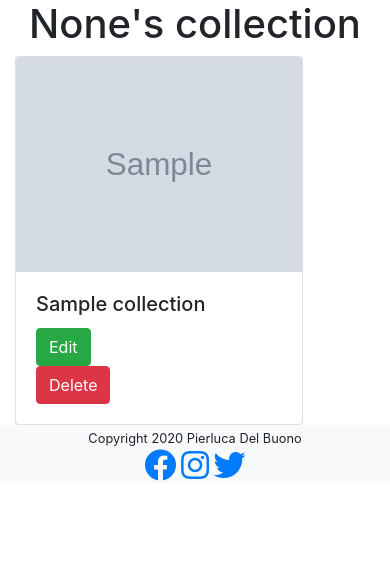
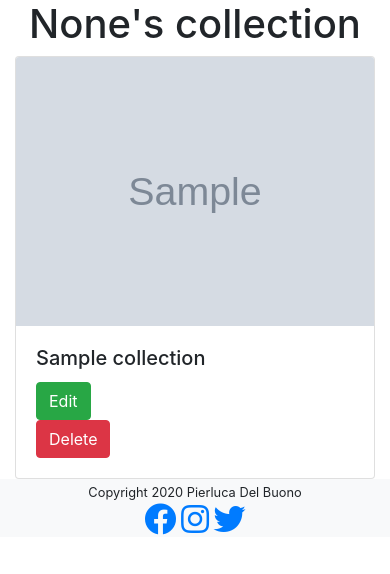
Before and after one commit to severian5it/BoardgameNerd, a Flask app: page /collection in a window 390 px wide. Shown: the part 59-633 px from the top of the page. Run offline with Flask 2, Linux system fonts and the light colour scheme; grey boxes marked "Sample" are stand-in pictures; a database or web service that is not in the repository returns one stand-in record (values such as "Sample title"); some libraries are stand-ins or nearby versions.

Commit message:
changing responsivness of the collection

```diff
--- a/BoardgameNerd/templates/pages/collection.html
+++ b/BoardgameNerd/templates/pages/collection.html
@@ -6,8 +6,8 @@
     <div class="row">
 
         {% for collection in collections %}
-        <div class="col-lg-3">
-            <div class="card" style="width: 18rem;">
+        <div class="col-12 col-md-6 col-lg-4 col-xl-3">
+            <div class="card">
                 <img class="card-img-top" src="{{  collection['boardgame_thumbnail'] }}" alt="Card image cap">
                 <div class="card-body">
                     <h5 class="card-title">{{ collection['boardgame_name']  }}</h5>
```
